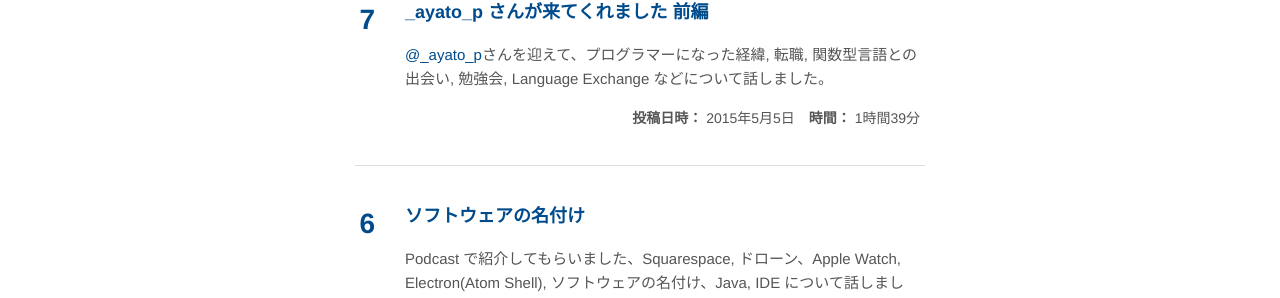
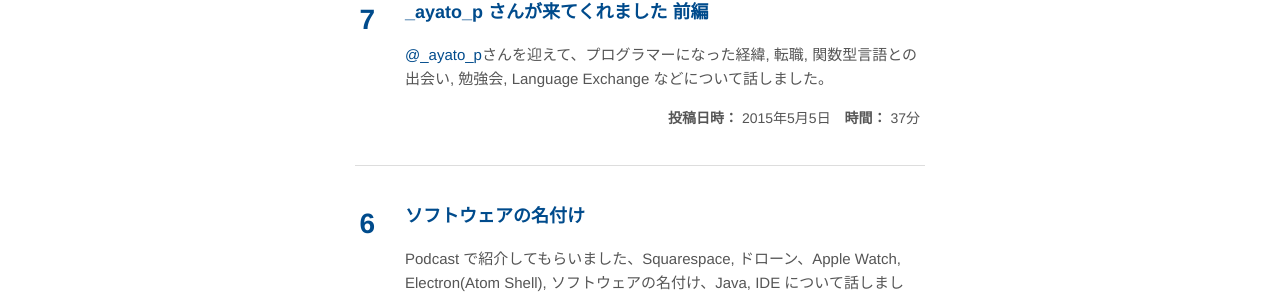
Before and after one commit to kumocast/kumocast.github.io, a Jekyll site: the page built from index.html, in a window 1280 px wide. Shown: the part 425-723 px from the top of the page. Built offline with Jekyll 4.4.1, drawn with Linux system fonts in a browser that asks for light colours; nearby versions of some CDN libraries; Markdown is read by kramdown in place of the engine named in the settings.

Commit message:
第7回の再生時間を修正

```diff
--- a/_posts/2015-05-05-welcome-ayato_p-first.md
+++ b/_posts/2015-05-05-welcome-ayato_p-first.md
@@ -2,7 +2,7 @@
 layout: post
 title: _ayato_p さんが来てくれました 前編
 date: 2015-05-05 00:00:00
-duration: 1時間39分
+duration: 37分
 members: ['_ayato_p', 'karur4n', 'gaaamii']
 audio: https://mokumokucloud.github.io/podcasting/audios/2015/05/kumocast_07.mp3
 description: <a href="http://twitter.com/_ayato_p" target="blank">@_ayato_p</a>さんを迎えて、プログラマーになった経緯, 転職, 関数型言語との出会い, 勉強会, Language Exchange などについて話しました。
```
